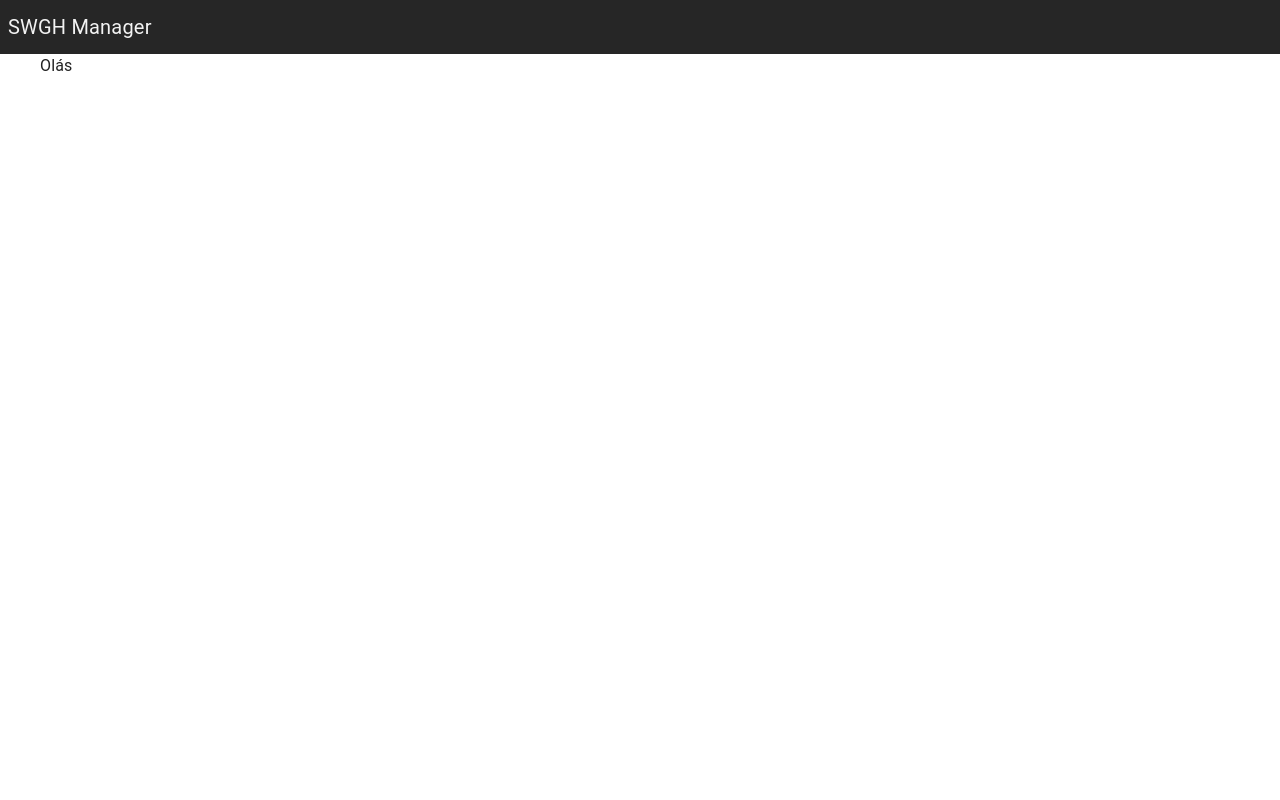
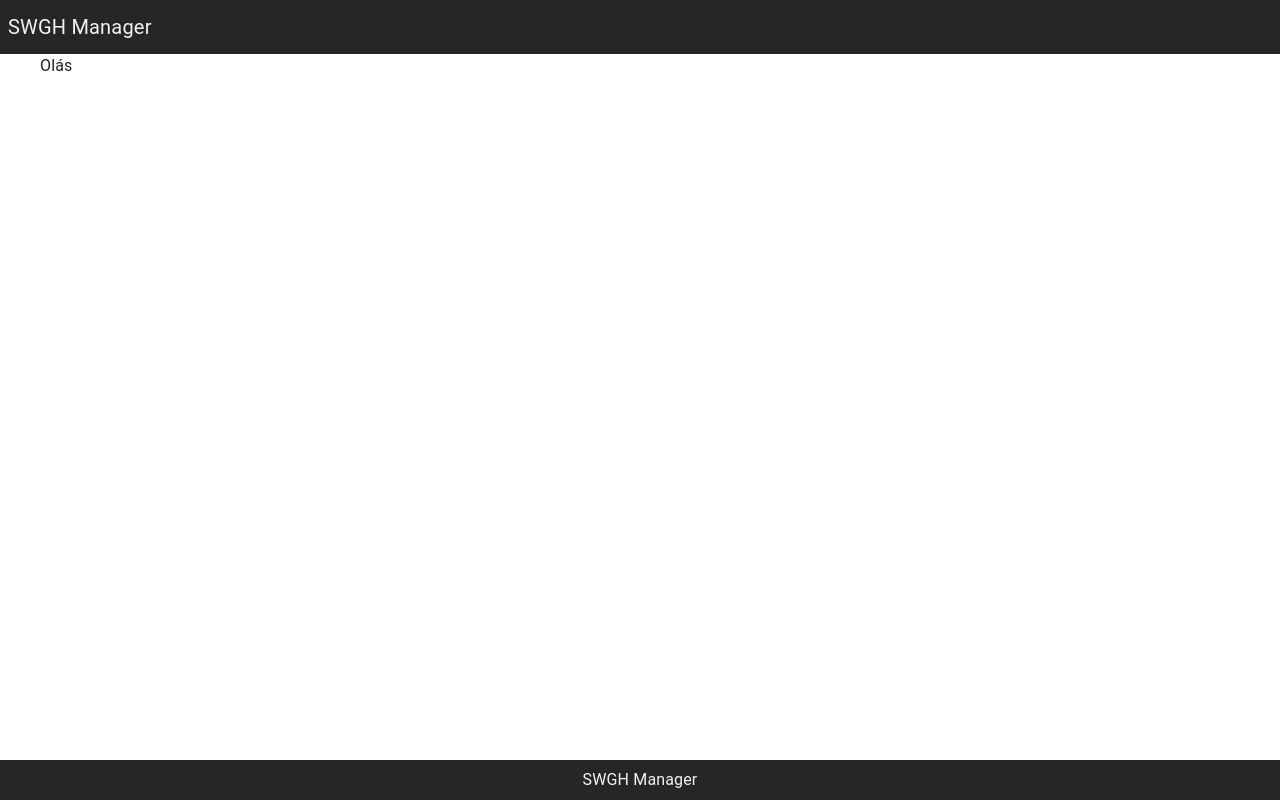
Before and after one commit to JPSS14/swgh-manager, a React (Create React App) app: page / in a window 1280 px wide. Built offline with nearby package versions, Linux system fonts and the light colour scheme.

Commit message:
Add footer component

```diff
--- /dev/null
+++ b/src/ui/components/footer/footer.style.tsx
@@ -0,0 +1,16 @@
+import { Box } from '@mui/material';
+import { styled } from '@mui/system';
+
+export const FooterStyle = styled(Box)(({ theme }) => {
+  const {swgh} = theme.palette;
+  return {
+    display: 'flex',
+    justifyContent: 'center',
+    width: '100vw',
+    position: 'absolute',
+    bottom: 0,
+    background: swgh.dark,
+    color: swgh.white,
+    padding: theme.spacing(1),
+  }
+});
--- /dev/null
+++ b/src/ui/components/footer/footer.tsx
@@ -0,0 +1,10 @@
+import { Box } from "@mui/material";
+import { FooterStyle } from "./footer.style";
+
+export const Footer = () => {
+  return (
+    <FooterStyle>
+      <Box component='span'>SWGH Manager</Box>
+    </FooterStyle>
+  );
+};
--- /dev/null
+++ b/src/ui/components/footer/index.ts
@@ -0,0 +1 @@
+export { Footer } from './footer';
--- a/src/ui/components/layout/layout.tsx
+++ b/src/ui/components/layout/layout.tsx
@@ -1,3 +1,4 @@
+import { Footer } from '../footer';
 import { Header } from '../header';
 import { ContentStyled } from './layout.style';
 
@@ -12,6 +13,7 @@ export const Layout = ({ children }: LayoutProps) => {
       <ContentStyled>
         {children}
       </ContentStyled>
+      <Footer/>
     </div>
   );
 }
```
